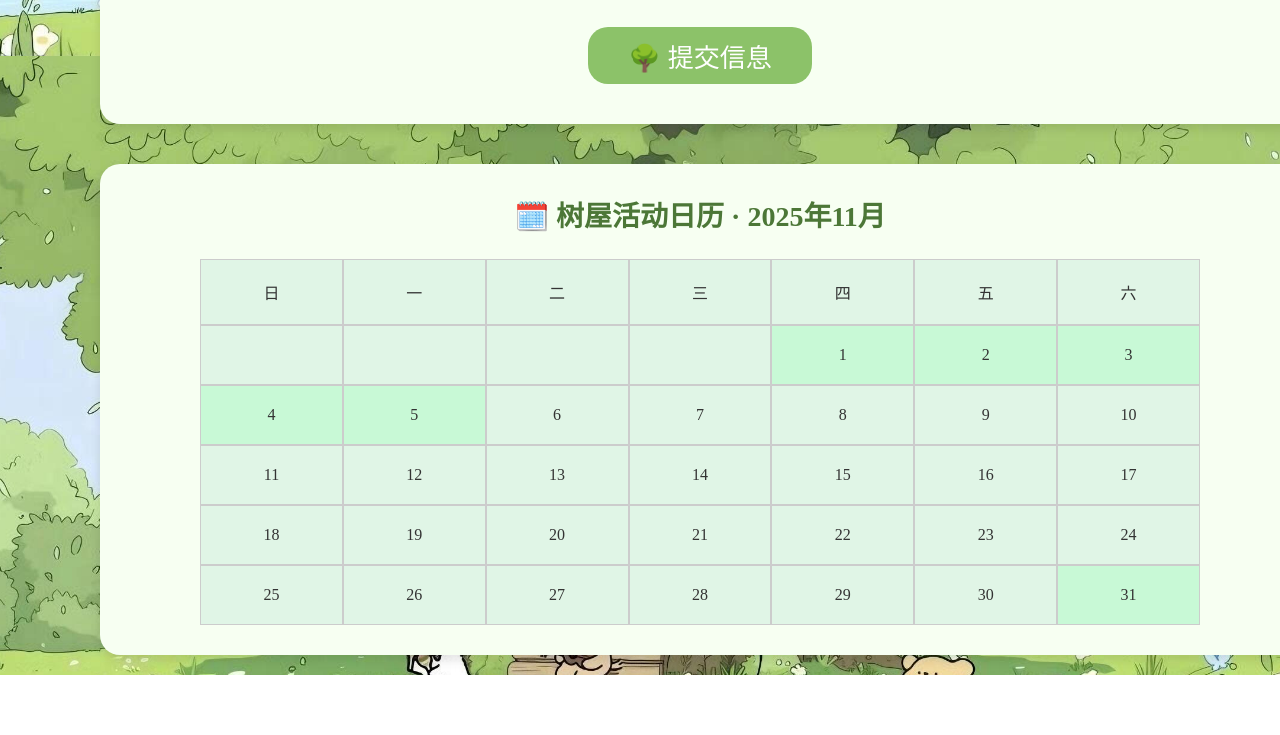
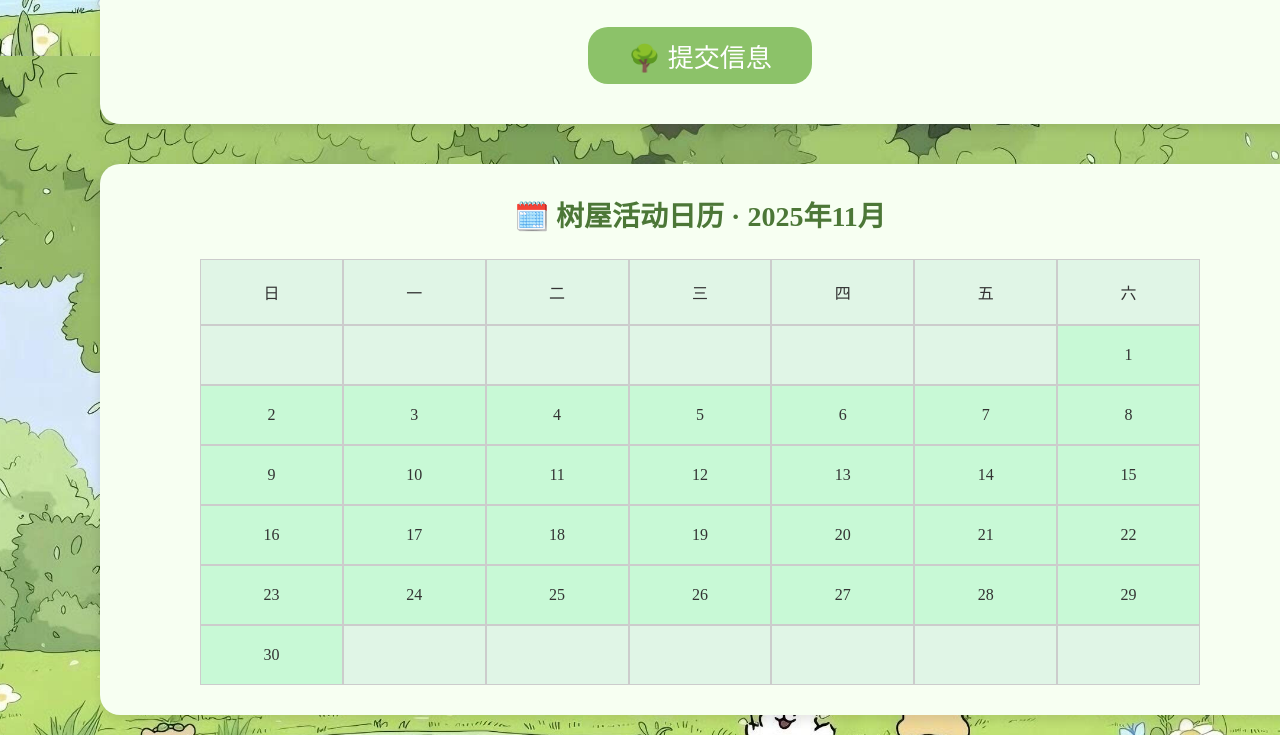
Before and after one commit to wzhhzwfr/webdesign, a plain HTML site: page html/message.html in a window 1280 px wide. Shown: the part 1544-2279 px from the top of the page. Before the commit the page ends 2219 px from the top, so only its background shows below. Drawn offline with Linux system fonts and the light colour scheme.

Commit message:
Add files via upload

```diff
--- a/html/message.html
+++ b/html/message.html
@@ -103,11 +103,12 @@
 								<tr><td>日</td><td>一</td><td>二</td><td>三</td><td>四</td><td>五</td><td>六</td></tr>
 							</thead>
 							<tbody>
-						<tr><td></td><td></td><td></td><td></td><td class="day">1</td><td class="day">2</td class="day"><td  class="day">3</td></tr>
-						<tr><td class="day">4</td><td class="day">5</td><td>6</td><td>7</td><td>8</td><td>9</td><td>10</td></tr>
-						<tr><td>11</td><td>12</td><td>13</td><td>14</td><td>15</td><td>16</td><td>17</td></tr>
-						<tr><td>18</td><td>19</td><td>20</td><td>21</td><td>22</td><td>23</td><td>24</td></tr>
-						<tr><td>25</td><td>26</td><td>27</td><td>28</td><td>29</td><td>30</td><td class="day">31</td></tr>
+								<tr><td></td><td></td><td></td><td></td><td></td><td></td><td class="day">1</td></tr>
+								<tr><td class="day">2</td><td class="day">3</td><td class="day">4</td><td class="day">5</td><td class="day">6</td><td class="day">7</td><td class="day">8</td></tr>
+								<tr><td class="day">9</td><td class="day">10</td><td class="day">11</td><td class="day">12</td><td class="day">13</td><td class="day">14</td><td class="day">15</td></tr>
+								<tr><td class="day">16</td><td class="day">17</td><td class="day">18</td><td class="day">19</td><td class="day">20</td><td class="day">21</td><td class="day">22</td></tr>
+								<tr><td class="day">23</td><td class="day">24</td><td class="day">25</td><td class="day">26</td><td class="day">27</td><td class="day">28</td><td class="day">29</td></tr>
+								<tr><td class="day">30</td><td></td><td></td><td></td><td></td><td></td><td></td></tr>
 							</tbody>
 						</table>
 			</div>
```
Lines whose indentation alone changed are shown as unchanged.
